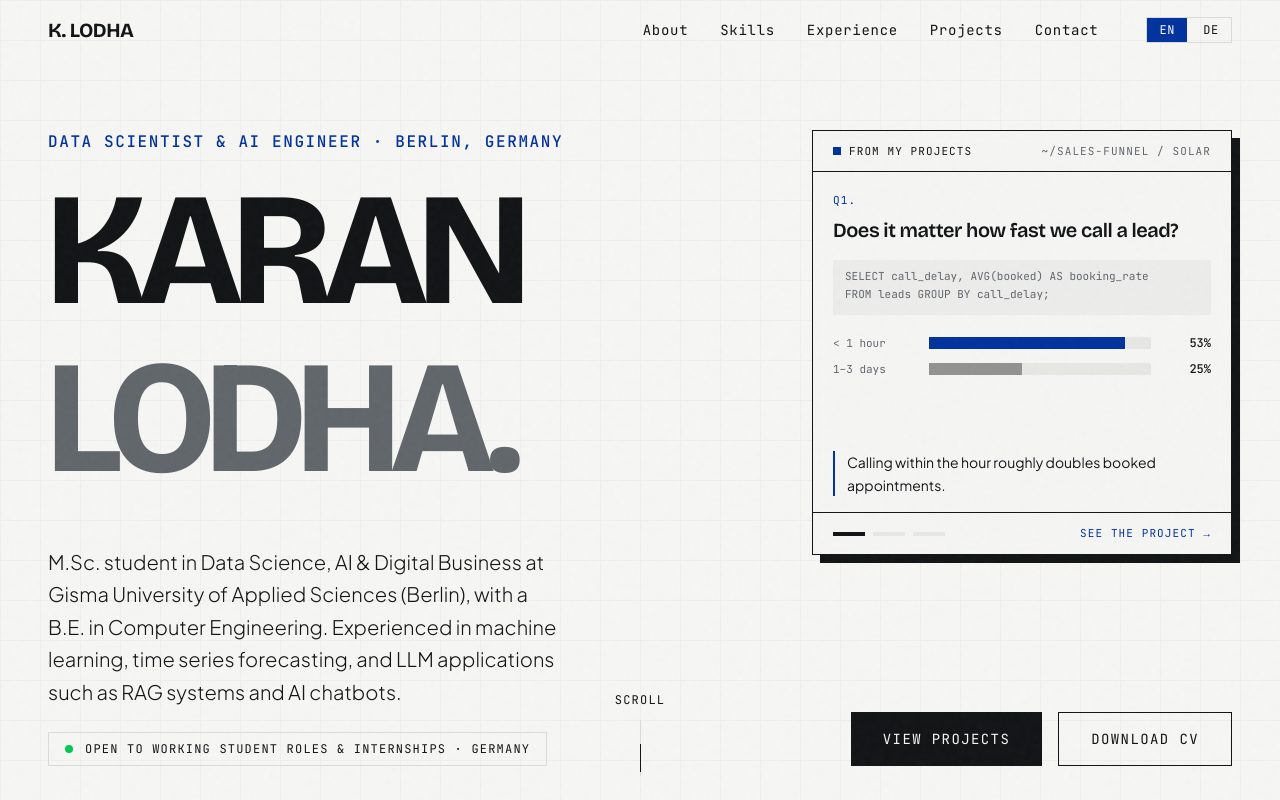
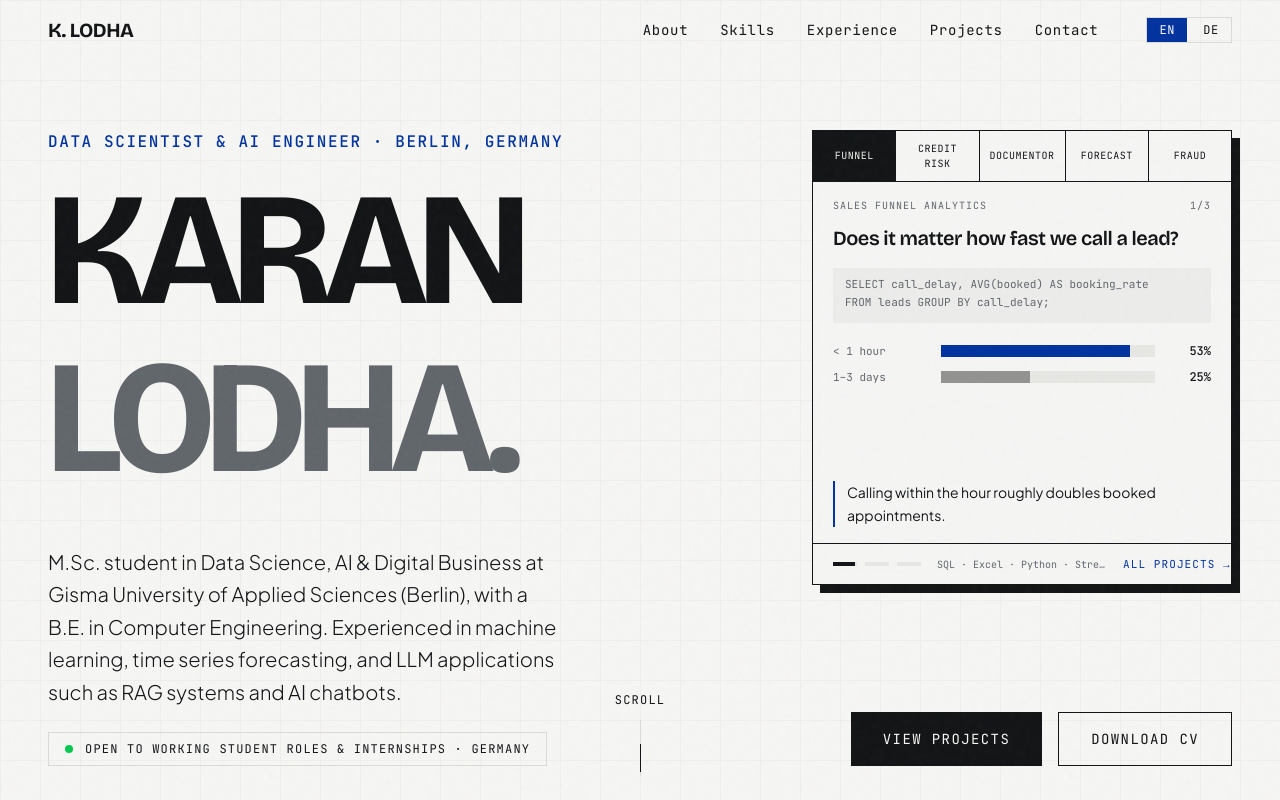
Before and after one commit to Karan6528/portfolio, a React (Vite) app: page / in a window 1280 px wide. Shown: the top 800 px of the page. Built offline with nearby package versions, Linux system fonts and the light colour scheme.

Commit message:
Add sales funnel project and project picker in hero

```diff
--- a/src/components/sections/HeroInsights.tsx
+++ b/src/components/sections/HeroInsights.tsx
@@ -1,28 +1,52 @@
-import { useEffect, useState } from 'react';
+import { useEffect, useMemo, useState } from 'react';
 import { AnimatePresence, motion, useReducedMotion } from 'framer-motion';
 import { useLang } from '@/contexts/LanguageContext';
 
-// Real results from my projects. Numbers come from the project READMEs,
-// so if I rerun an analysis I only need to update them here.
+// A small "console" in the hero that lets visitors flick through my projects.
+// Numbers only appear where the project actually published them (READMEs),
+// everything else is shown as a "how it works" flow.
+
+type T = { en: string; de: string };
 type Bar = { label: string; value: number; display: string; highlight?: boolean };
 
-type Insight = {
-  source: string;
-  question: { en: string; de: string };
-  query: string;
+type Slide =
+  | {
+      kind: 'finding';
+      question: T;
+      code: string;
       bars: Bar[];
       max: number;
-  takeaway: { en: string; de: string };
+      takeaway: T;
+    }
+  | {
+      kind: 'flow';
+      question: T;
+      steps: T[];
+      takeaway: T;
     };
 
-const INSIGHTS: Insight[] = [
+type ProjectEntry = {
+  id: string;
+  tab: string;
+  name: string;
+  stack: string;
+  slides: Slide[];
+};
+
+const PROJECTS: ProjectEntry[] = [
   {
-    source: 'sales-funnel / solar',
+    id: 'funnel',
+    tab: 'Funnel',
+    name: 'Sales Funnel Analytics',
+    stack: 'SQL · Excel · Python · Streamlit',
+    slides: [
+      {
+        kind: 'finding',
         question: {
           en: 'Does it matter how fast we call a lead?',
           de: 'Macht es einen Unterschied, wie schnell wir anrufen?',
         },
-    query: `SELECT call_delay, AVG(booked) AS booking_rate
+        code: `SELECT call_delay, AVG(booked) AS booking_rate
 FROM leads GROUP BY call_delay;`,
         bars: [
           { label: '< 1 hour', value: 53, display: '53%', highlight: true },
@@ -35,12 +59,12 @@ FROM leads GROUP BY call_delay;`,
         },
       },
       {
-    source: 'sales-funnel / solar',
+        kind: 'finding',
         question: {
           en: 'Which channel brings the cheapest customers?',
           de: 'Welcher Kanal bringt die günstigsten Kunden?',
         },
-    query: `SELECT channel, spend / contracts AS cost_per_contract
+        code: `SELECT channel, spend / contracts AS cost_per_contract
 FROM channel_kpis ORDER BY 2;`,
         bars: [
           { label: 'Organic', value: 121, display: '€121', highlight: true },
@@ -54,12 +78,12 @@ FROM channel_kpis ORDER BY 2;`,
         },
       },
       {
-    source: 'sales-funnel / olist',
+        kind: 'finding',
         question: {
           en: 'Which lead sources actually turn into sellers?',
           de: 'Welche Lead-Quellen werden wirklich zu Verkäufern?',
         },
-    query: `SELECT origin, COUNT(deal_id) * 1.0 / COUNT(*) AS conv
+        code: `SELECT origin, COUNT(deal_id) * 1.0 / COUNT(*) AS conv
 FROM leads LEFT JOIN deals USING (lead_id) GROUP BY 1;`,
         bars: [
           { label: 'Untracked', value: 21, display: '21%', highlight: true },
@@ -73,46 +97,181 @@ FROM leads LEFT JOIN deals USING (lead_id) GROUP BY 1;`,
           de: 'Der beste „Kanal“ ist unbekannt. Erst Tracking reparieren, dann Budget verschieben.',
         },
       },
+    ],
+  },
+  {
+    id: 'credit',
+    tab: 'Credit risk',
+    name: 'Credit Risk Scoring',
+    stack: 'XGBoost · SHAP · MLflow · FastAPI · Docker',
+    slides: [
+      {
+        kind: 'finding',
+        question: {
+          en: 'Why not just judge the model on accuracy?',
+          de: 'Warum das Modell nicht einfach nach Genauigkeit bewerten?',
+        },
+        code: `# src/train.py
+cost = fn * COST_FALSE_NEGATIVE + fp * COST_FALSE_POSITIVE`,
+        bars: [
+          { label: 'Missed default', value: 10, display: '10×', highlight: true },
+          { label: 'Wrong decline', value: 1, display: '1×' },
+        ],
+        max: 10,
+        takeaway: {
+          en: 'With 3–6% defaults, "nobody defaults" already scores over 94% accuracy. So I pick the threshold that costs the least, not 0.5.',
+          de: 'Bei 3–6 % Ausfällen erreicht „niemand fällt aus“ schon über 94 % Genauigkeit. Deshalb wähle ich den Schwellenwert mit den geringsten Kosten, nicht 0,5.',
+        },
+      },
+      {
+        kind: 'flow',
+        question: {
+          en: 'What happens after model.fit()?',
+          de: 'Was passiert nach model.fit()?',
+        },
+        steps: [
+          { en: 'Shared features for training and serving', de: 'Gleiche Features für Training und Serving' },
+          { en: 'Logistic regression vs XGBoost, tracked in MLflow', de: 'Logistische Regression vs. XGBoost, getrackt in MLflow' },
+          { en: 'Isotonic calibration so probabilities mean something', de: 'Isotone Kalibrierung, damit Wahrscheinlichkeiten stimmen' },
+          { en: 'SHAP reasons for every decision', de: 'SHAP-Begründung für jede Entscheidung' },
+          { en: 'FastAPI in Docker, drift check with PSI', de: 'FastAPI in Docker, Drift-Check mit PSI' },
+        ],
+        takeaway: {
+          en: 'Built like a product, not a notebook. CI runs training and tests on every push.',
+          de: 'Gebaut wie ein Produkt, nicht wie ein Notebook. CI trainiert und testet bei jedem Push.',
+        },
+      },
+    ],
+  },
+  {
+    id: 'documentor',
+    tab: 'Documentor',
+    name: 'Ask Documentor',
+    stack: 'Next.js · Redux · FastAPI · Docker',
+    slides: [
+      {
+        kind: 'flow',
+        question: {
+          en: 'How do you ask questions to a PDF?',
+          de: 'Wie stellt man einem PDF Fragen?',
+        },
+        steps: [
+          { en: 'Upload a PDF in the Next.js app', de: 'PDF in der Next.js-App hochladen' },
+          { en: 'FastAPI backend reads and processes the document', de: 'FastAPI-Backend liest und verarbeitet das Dokument' },
+          { en: 'An LLM answers questions about the content', de: 'Ein LLM beantwortet Fragen zum Inhalt' },
+          { en: 'Get summaries without reading every page', de: 'Zusammenfassungen, ohne jede Seite zu lesen' },
+        ],
+        takeaway: {
+          en: 'Full-stack: frontend, API and the LLM part, all running in Docker.',
+          de: 'Full-Stack: Frontend, API und LLM-Teil, alles in Docker.',
+        },
+      },
+    ],
+  },
+  {
+    id: 'forecast',
+    tab: 'Forecast',
+    name: 'Time Series Forecasting',
+    stack: 'Python · Scikit-learn · Pandas · Matplotlib',
+    slides: [
+      {
+        kind: 'flow',
+        question: {
+          en: 'Where is this stock price heading?',
+          de: 'Wohin entwickelt sich dieser Aktienkurs?',
+        },
+        steps: [
+          { en: 'Load historical stock prices', de: 'Historische Aktienkurse laden' },
+          { en: 'Clean the data and build time-based features', de: 'Daten bereinigen und zeitbasierte Features bauen' },
+          { en: 'Train models on past data, test on later data', de: 'Modelle auf alten Daten trainieren, auf neueren testen' },
+          { en: 'Plot the forecast against what really happened', de: 'Prognose gegen den echten Verlauf plotten' },
+        ],
+        takeaway: {
+          en: 'Turns price history into a trend view you can actually read.',
+          de: 'Macht aus Kursdaten einen Trend, den man wirklich lesen kann.',
+        },
+      },
+    ],
+  },
+  {
+    id: 'fraud',
+    tab: 'Fraud',
+    name: 'Credit Card Fraud Detection',
+    stack: 'Python · Scikit-learn · Pandas',
+    slides: [
+      {
+        kind: 'flow',
+        question: {
+          en: 'Is this card transaction fraud?',
+          de: 'Ist diese Kartenzahlung Betrug?',
+        },
+        steps: [
+          { en: 'Look at transaction behaviour patterns', de: 'Muster im Transaktionsverhalten ansehen' },
+          { en: 'Handle the fact that fraud is very rare', de: 'Berücksichtigen, dass Betrug sehr selten ist' },
+          { en: 'Train and compare ML classifiers', de: 'ML-Klassifikatoren trainieren und vergleichen' },
+          { en: 'Flag suspicious transactions', de: 'Verdächtige Transaktionen markieren' },
+        ],
+        takeaway: {
+          en: 'Same problem as credit risk: the rare case is the one that costs money.',
+          de: 'Gleiches Problem wie beim Kreditrisiko: Der seltene Fall kostet das Geld.',
+        },
+      },
+    ],
+  },
 ];
 
-const CYCLE_MS = 7000;
+// one flat list so the panel can auto-play through everything
+const SLIDES = PROJECTS.flatMap((p, pi) =>
+  p.slides.map((s, si) => ({ projectIndex: pi, slideIndex: si, slide: s })),
+);
+
+const CYCLE_MS = 7500;
 
 export function HeroInsights() {
   const { lang, t } = useLang();
   const reduceMotion = useReducedMotion();
-  const [index, setIndex] = useState(0);
+  const [pos, setPos] = useState(0);
   const [paused, setPaused] = useState(false);
-  const [typed, setTyped] = useState(0);
+  const [typed, setTyped] = useState({ pos: 0, n: 0 });
 
-  const insight = INSIGHTS[index];
+  const { projectIndex, slideIndex, slide } = SLIDES[pos];
+  const project = PROJECTS[projectIndex];
+  const code = slide.kind === 'finding' ? slide.code : '';
 
-  // move to the next finding every few seconds (stops while hovered)
+  const firstSlideOf = useMemo(
+    () => PROJECTS.map((_, pi) => SLIDES.findIndex((s) => s.projectIndex === pi)),
+    [],
+  );
+
+  // auto-advance (stops while hovered, or if the visitor prefers less motion)
   useEffect(() => {
     if (paused || reduceMotion) return;
-    const id = window.setTimeout(() => setIndex((i) => (i + 1) % INSIGHTS.length), CYCLE_MS);
+    const id = window.setTimeout(() => setPos((p) => (p + 1) % SLIDES.length), CYCLE_MS);
     return () => window.clearTimeout(id);
-  }, [index, paused, reduceMotion]);
+  }, [pos, paused, reduceMotion]);
 
-  // type the query out character by character
+  // type the code out (tagged with the slide position so an old count
+  // from the previous slide never counts as "done" for the new one)
   useEffect(() => {
-    if (reduceMotion) {
-      setTyped(insight.query.length);
+    if (reduceMotion || !code) {
+      setTyped({ pos, n: code.length });
       return;
     }
-    setTyped(0);
+    setTyped({ pos, n: 0 });
     const id = window.setInterval(() => {
-      setTyped((n) => {
-        if (n >= insight.query.length) {
+      setTyped((cur) => {
+        if (cur.n >= code.length) {
           window.clearInterval(id);
-          return n;
+          return cur;
         }
-        return n + 2;
+        return { pos, n: cur.n + 2 };
       });
     }, 18);
     return () => window.clearInterval(id);
-  }, [index, insight.query.length, reduceMotion]);
+  }, [pos, code, reduceMotion]);
 
-  const queryDone = typed >= insight.query.length;
+  const shown = typed.pos === pos ? typed.n : 0;
+  const ready = shown >= code.length;
 
   return (
     <motion.aside
@@ -122,48 +281,62 @@ export function HeroInsights() {
       onMouseEnter={() => setPaused(true)}
       onMouseLeave={() => setPaused(false)}
       className="w-full border border-foreground bg-background/90 backdrop-blur-sm shadow-[8px_8px_0_0_hsl(var(--foreground))]"
-      aria-label={t('Findings from my projects', 'Ergebnisse aus meinen Projekten')}
+      aria-label={t('Look inside my projects', 'Ein Blick in meine Projekte')}
     >
-      {/* header */}
-      <div className="flex items-center justify-between border-b border-foreground px-5 py-3 font-mono text-[11px] uppercase tracking-widest">
-        <span className="flex items-center gap-2">
-          <span className="h-2 w-2 bg-primary" />
-          {t('From my projects', 'Aus meinen Projekten')}
-        </span>
-        <span className="text-muted-foreground">~/{insight.source}</span>
+      {/* project picker */}
+      <div className="flex overflow-x-auto border-b border-foreground [scrollbar-width:none]" role="tablist">
+        {PROJECTS.map((p, pi) => {
+          const active = pi === projectIndex;
+          return (
+            <button
+              key={p.id}
+              role="tab"
+              aria-selected={active}
+              onClick={() => setPos(firstSlideOf[pi])}
+              className={`flex-1 shrink-0 px-2.5 py-2.5 font-mono text-[10px] uppercase tracking-wider border-r border-foreground last:border-r-0 transition-colors ${
+                active ? 'bg-foreground text-background' : 'hover:bg-muted'
+              }`}
+            >
+              {p.tab}
+            </button>
+          );
+        })}
       </div>
 
-      <div className="px-5 pt-5 pb-4 min-h-[340px] flex flex-col">
+      <div className="flex items-center justify-between px-5 pt-4 font-mono text-[10px] uppercase tracking-widest text-muted-foreground">
+        <span>{project.name}</span>
+        <span>
+          {slideIndex + 1}/{project.slides.length}
+        </span>
+      </div>
+
+      <div className="px-5 pt-3 pb-4 h-[330px] flex flex-col">
         <AnimatePresence mode="wait">
           <motion.div
-            key={index}
+            key={pos}
             initial={{ opacity: 0, y: 10 }}
             animate={{ opacity: 1, y: 0 }}
             exit={{ opacity: 0, y: -10 }}
             transition={{ duration: 0.3 }}
             className="flex flex-col flex-1"
           >
-            <p className="font-mono text-[11px] uppercase tracking-widest text-primary mb-2">
-              Q{index + 1}.
-            </p>
-            <h4 className="font-display text-xl font-semibold leading-snug mb-4">
-              {insight.question[lang]}
-            </h4>
+            <h4 className="font-display text-xl font-semibold leading-snug mb-4">{slide.question[lang]}</h4>
 
+            {slide.kind === 'finding' ? (
+              <>
                 <pre className="font-mono text-[11px] leading-relaxed text-muted-foreground bg-muted/60 px-3 py-2 mb-5 whitespace-pre-wrap min-h-[3.4rem]">
-              {insight.query.slice(0, typed)}
-              {!queryDone && <span className="inline-block w-[6px] h-3 bg-foreground align-middle animate-pulse" />}
+                  {code.slice(0, shown)}
+                  {!ready && <span className="inline-block w-[6px] h-3 bg-foreground align-middle animate-pulse" />}
                 </pre>
-
-            <div className="space-y-2.5 mb-5">
-              {insight.bars.map((bar, i) => (
-                <div key={bar.label} className="grid grid-cols-[84px_1fr_48px] items-center gap-3">
+                <div className="space-y-2.5 mb-4">
+                  {slide.bars.map((bar, i) => (
+                    <div key={bar.label} className="grid grid-cols-[96px_1fr_44px] items-center gap-3">
                       <span className="font-mono text-[11px] text-muted-foreground truncate">{bar.label}</span>
                       <div className="h-3 bg-muted relative overflow-hidden">
                         <motion.div
                           className={`absolute inset-y-0 left-0 ${bar.highlight ? 'bg-primary' : 'bg-foreground/40'}`}
                           initial={{ width: 0 }}
-                      animate={{ width: queryDone ? `${(bar.value / insight.max) * 100}%` : 0 }}
+                          animate={{ width: ready ? `${(bar.value / slide.max) * 100}%` : 0 }}
                           transition={{ duration: 0.7, delay: i * 0.08, ease: [0.16, 1, 0.3, 1] }}
                         />
                       </div>
@@ -171,47 +344,71 @@ export function HeroInsights() {
                     </div>
                   ))}
                 </div>
+              </>
+            ) : (
+              <ol className="space-y-2 mb-4">
+                {slide.steps.map((step, i) => (
+                  <motion.li
+                    key={i}
+                    initial={{ opacity: 0, x: -8 }}
+                    animate={{ opacity: 1, x: 0 }}
+                    transition={{ delay: reduceMotion ? 0 : 0.15 + i * 0.12 }}
+                    className="flex items-start gap-3 text-sm"
+                  >
+                    <span className="font-mono text-[11px] text-primary mt-[3px] w-5 shrink-0">0{i + 1}</span>
+                    <span>{step[lang]}</span>
+                  </motion.li>
+                ))}
+              </ol>
+            )}
 
             <motion.p
               initial={{ opacity: 0 }}
-              animate={{ opacity: queryDone ? 1 : 0 }}
-              transition={{ duration: 0.4, delay: 0.5 }}
+              animate={{ opacity: ready ? 1 : 0 }}
+              transition={{ duration: 0.4, delay: slide.kind === 'flow' ? 0.7 : 0.5 }}
               className="mt-auto text-sm leading-relaxed border-l-2 border-primary pl-3"
             >
-              {insight.takeaway[lang]}
+              {slide.takeaway[lang]}
             </motion.p>
           </motion.div>
         </AnimatePresence>
       </div>
 
-      {/* footer: switch between findings */}
-      <div className="flex items-center justify-between border-t border-foreground px-5 py-3">
-        <div className="flex gap-2">
-          {INSIGHTS.map((_, i) => (
+      {/* footer */}
+      <div className="flex items-center justify-between gap-4 border-t border-foreground px-5 py-3">
+        <div className="flex items-center gap-2">
+          {project.slides.map((_, si) => {
+            const target = firstSlideOf[projectIndex] + si;
+            const isCurrent = target === pos;
+            return (
               <button
-              key={i}
-              onClick={() => setIndex(i)}
-              aria-label={`${t('Show finding', 'Ergebnis anzeigen')} ${i + 1}`}
-              className="relative h-1 w-8 bg-muted overflow-hidden"
+                key={si}
+                onClick={() => setPos(target)}
+                aria-label={`${t('Show', 'Zeige')} ${si + 1}`}
+                className="relative h-1 w-6 bg-muted overflow-hidden"
               >
-              {i === index && (
+                {isCurrent && (
                   <motion.span
-                  key={`${index}-${paused}`}
+                    key={`${pos}-${paused}`}
                     className="absolute inset-y-0 left-0 bg-foreground"
                     initial={{ width: paused || reduceMotion ? '100%' : 0 }}
                     animate={{ width: '100%' }}
                     transition={{ duration: paused || reduceMotion ? 0 : CYCLE_MS / 1000, ease: 'linear' }}
                   />
                 )}
-              {i < index && <span className="absolute inset-0 bg-foreground/40" />}
+                {si < slideIndex && <span className="absolute inset-0 bg-foreground/40" />}
               </button>
-          ))}
+            );
+          })}
+          <span className="ml-2 font-mono text-[10px] text-muted-foreground truncate max-w-[170px]">
+            {project.stack}
+          </span>
         </div>
         <button
           onClick={() => document.getElementById('projects')?.scrollIntoView({ behavior: 'smooth' })}
-          className="font-mono text-[11px] uppercase tracking-widest text-primary hover:underline"
+          className="shrink-0 font-mono text-[11px] uppercase tracking-widest text-primary hover:underline"
         >
-          {t('See the project', 'Zum Projekt')} →
+          {t('All projects', 'Alle Projekte')} →
         </button>
       </div>
     </motion.aside>
```
Lines whose indentation alone changed are shown as unchanged.
